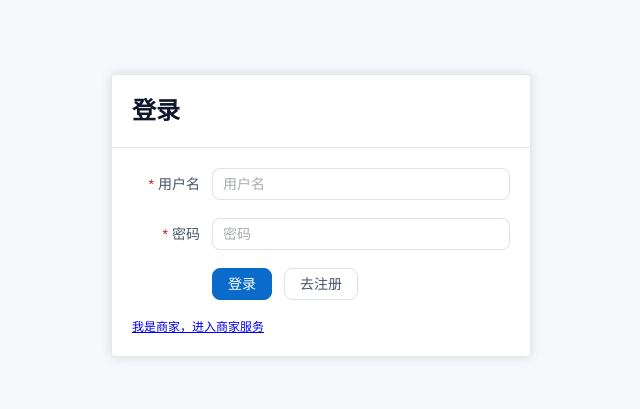
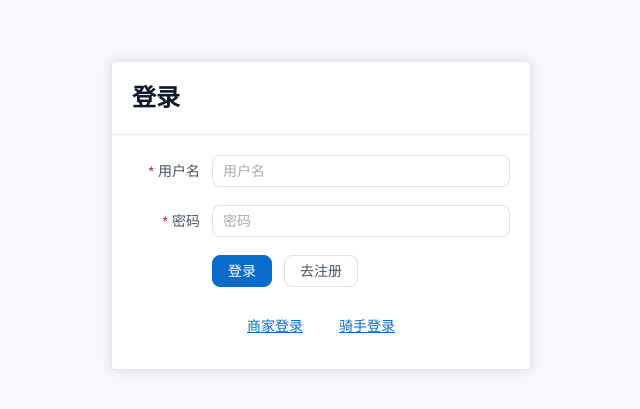
Before and after one commit to zhipeng-yu/elm-lite-platform, a Vue app in the folder front-end/: page /login in a window 1280 px wide. Shown: the part 185-594 px from the top of the page, without its empty margins (319-959 px from the left). Built offline with nearby package versions, Linux system fonts and the light colour scheme.

Commit message:
feat(auth): expose merchant and rider login links

```diff
--- a/front-end/src/views/auth/LoginView.vue
+++ b/front-end/src/views/auth/LoginView.vue
@@ -38,7 +38,10 @@
           <el-button @click="router.push('/register')">去注册</el-button>
         </el-form-item>
       </el-form>
-      <p class="tip"><router-link to="/merchant/login">我是商家，进入商家服务</router-link></p>
+      <nav class="role-links" aria-label="其他身份登录">
+        <router-link to="/merchant/login">商家登录</router-link>
+        <router-link to="/rider/login">骑手登录</router-link>
+      </nav>
     </el-card>
   </div>
 </template>
@@ -106,8 +109,18 @@ async function handleSubmit() {
   margin-bottom: 16px;
 }
 
-.tip {
-  color: #909399;
-  font-size: 12px;
+.role-links {
+  display: flex;
+  justify-content: center;
+  gap: 12px;
+}
+
+.role-links a {
+  min-height: 44px;
+  display: inline-flex;
+  align-items: center;
+  padding: 0 12px;
+  color: var(--brand);
+  font-size: 14px;
 }
 </style>
```
Also changed, not shown: 1 other file (tests, documents, lock files or other folders).
